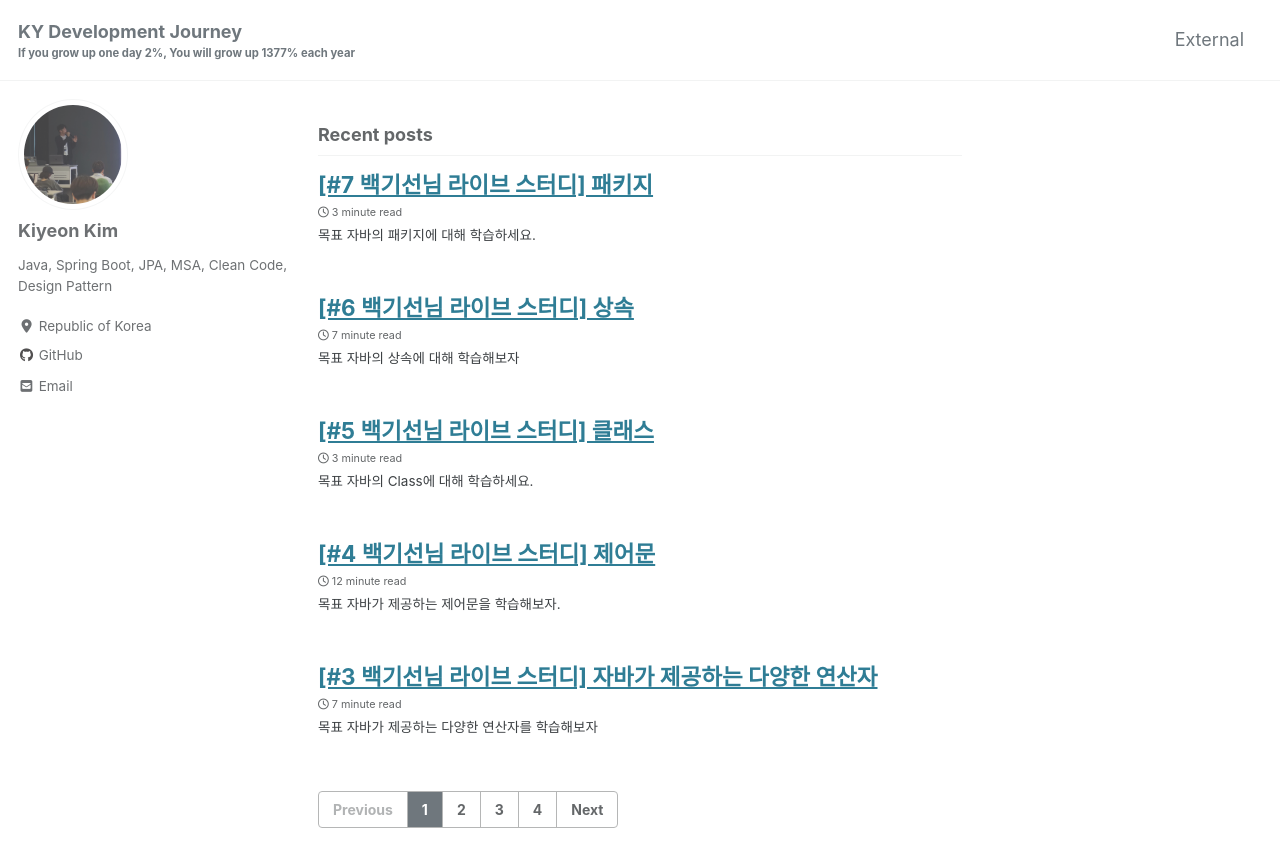
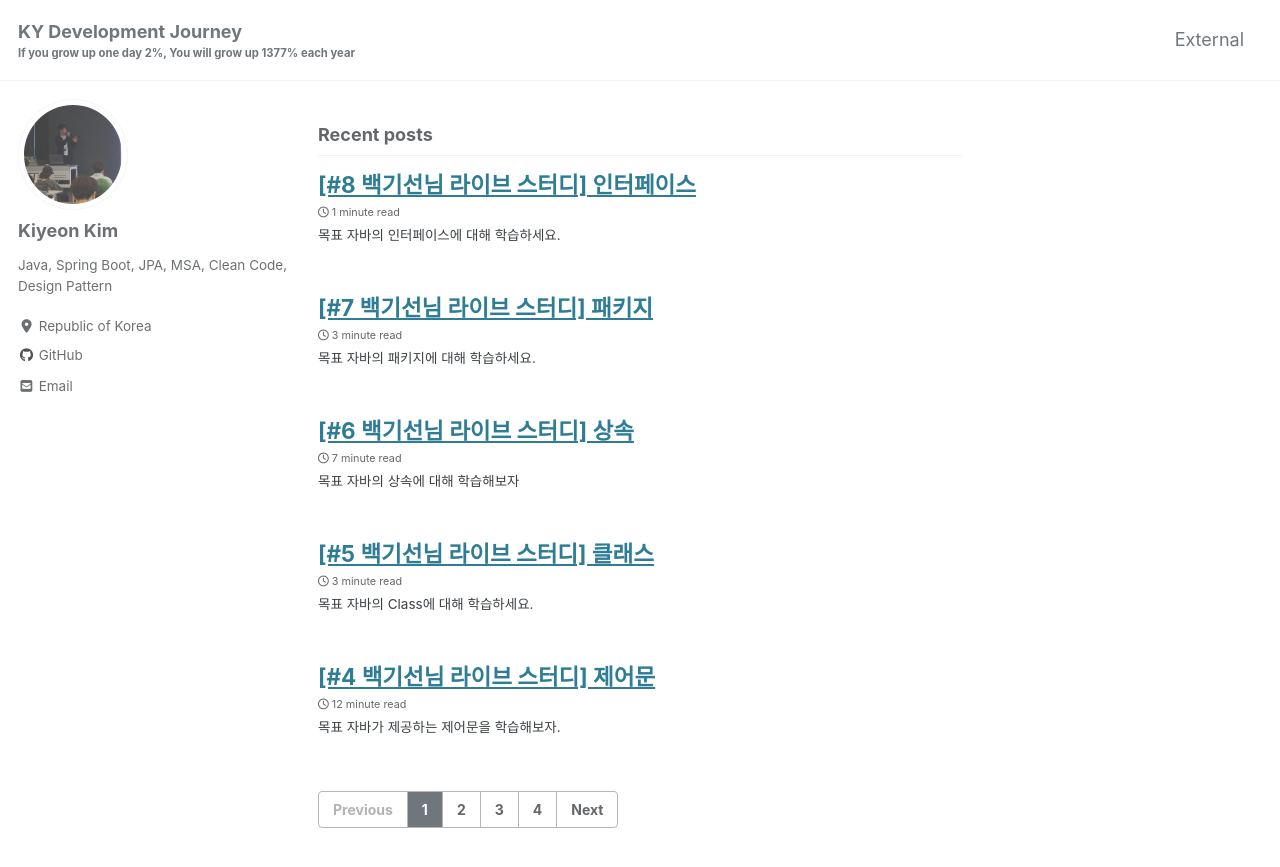
Before and after one commit to giyeon95/giyeon95.github.io, a Jekyll site: the page built from index.html, in a window 1280 px wide and 900 px high. Shown: the top 867 px of the window. Built offline with Jekyll 4.4.1, drawn with Linux system fonts in a browser that asks for light colours; cached includes are drawn as plain includes; nearby versions of some CDN libraries; the list of posts is cut into pages by our own code; some of the changed lines change nothing that is shown.

Commit message:
update week08

````diff
--- /dev/null
+++ b/_posts/2021-01-06-whiteship_study_week08.md
@@ -0,0 +1,196 @@
+---
+title: "[#8 백기선님 라이브 스터디] 인터페이스"
+date: 2021-01-06 22:05:10 -0900
+categories: whiteship
+---
+
+# 목표
+자바의 인터페이스에 대해 학습하세요.
+
+# 학습 내용
+* 인터페이스 정의하는 방법
+* 인터페이스 구현하는 방법
+* 인터페이스 레퍼런스를 통해 구현체를 사용하는 방법
+* 인터페이스 상속
+* 인터페이스의 기본 메소드 (Default Method), 자바 8
+* 인터페이스의 static 메소드, 자바 8
+* 인터페이스의 private 메소드, 자바 9
+
+##
+
+## 인터페이스란?
+
+인터페이스는 일종의 추상클래스이다. 인터페이스는 추상클래스처럼 추상메서드를 갖지만 추상클래스보다 추상화 정도가 높다고 보면 된다.
+
+
+
+## 인터페이스 정의하는 방법
+
+MyService라는 Interface를 정의해보자.
+
+```java
+public interface MyService {
+
+    int usePort = 1111;
+
+    void initService();
+}
+```
+
+위 인터페이스는 다음과 같은 특징이 있다.
+
+### 멤버변수
+
+위 MyService에는 usePort 멤버변수를 정의하였다. 사실 인터페이스의 모든 멤버변수는 아래와 같은 특징이 있다.
+
+> 모든 멤버변수는 public static final 이어야 하며, 생략할 수 있다.
+
+```java
+int usePort = 1111;
+// public static final usePort = 1111;
+```
+
+즉 위 interface에서 정의된 멤버변수를 구현하는 클래스에서는 readOnly다.
+
+
+
+### 메소드
+
+위의 initService라는 메소드 역시 아래와 같은 특징이 있다.
+
+> 모든 메소드는 public abstract이어야하며 이를 생략할 수 있다.
+
+```java
+void initService();
+// public abstract void initService();
+```
+
+즉 interface에서 정의된 메소드를 구현하는 클래스에서는 반드시 정의해야 한다.
+
+
+
+또한 멤버변수와 메소드는 동일하게 public외 다른 접근제어자는 사용할 수 없다.
+
+
+
+## 인터페이스 구현하는 방법
+
+인터페이스는 구현시 implements 라는 명령어를 사용한다. 또한 일반적인 상속과 다중 구현(상속)이 가능하다.
+
+또한 인터페이스에 정의된 메소드는 *반드시 모두 정의* 해야한다.
+
+```java
+public class MyServiceImpl implements MyService {
+
+    @Override
+    public void initService() {
+        System.out.println(usePort);
+    }
+}
+
+```
+
+
+
+
+
+
+
+### 테스트
+
+테스트 방법은 다음과 같다. (springBoot환경에서 테스트해서 몇가지 어노테이션이 추가로 존재한다.)
+
+1. reflection을 이용해서, 인터페이스를 구현클래스의 멤버변수와, 메소드의 접근자를 가져온다.
+2. 멤버변수는 static, public 이 맞는지 확인한다.
+3. 메소드는 public 이 맞는지 확인한다.
+
+```java
+package com.example.demospringboot.example;
+
+import static org.junit.jupiter.api.Assertions.assertTrue;
+
+import java.lang.reflect.Modifier;
+import java.util.stream.Stream;
+import org.junit.jupiter.api.DisplayName;
+import org.junit.jupiter.api.Test;
+import org.springframework.beans.factory.annotation.Autowired;
+import org.springframework.boot.test.context.SpringBootTest;
+
+@SpringBootTest
+class MyServiceImplTest {
+
+    @Autowired
+    MyService myService;
+
+    @Test
+    @DisplayName("멤버변수 접근자 테스트")
+    void variableAccessModifierTest() throws NoSuchFieldException {
+
+        int modifiers = myService.getClass().getField("usePort").getModifiers();
+
+        assertTrue(Modifier.isPublic(modifiers));
+        assertTrue(Modifier.isStatic(modifiers));
+
+
+        Stream.of(myService.getClass().getInterfaces().getClass().getDeclaredFields()).forEach(System.out::println);
+    }
+
+    @Test
+    @DisplayName("메소드 접근자 테스트")
+    void methodAccessModifierTest() throws NoSuchMethodException {
+        int modifiers = myService.getClass().getMethod("initService").getModifiers();
+
+        assertTrue(Modifier.isPublic(modifiers));
+
+        Stream.of(myService.getClass().getInterfaces().getClass().getDeclaredFields()).forEach(System.out::println);
+    }
+}
+```
+
+
+
+![스크린샷 2021-01-06 오후 11 19 52](https://user-images.githubusercontent.com/37217320/103778630-dcc18d80-5075-11eb-9cc6-b86b49396c7e.png)
+
+
+
+##
+
+## 인터페이스 레퍼런스를 통해 구현체를 사용하는 방법
+
+위 인터페이스는 다음과 같이 정의할 수 있다.
+
+```java
+MyInterface myInterface = new MyInterfaceImpl();
+```
+
+상속과 동일하게 다형성에 대해 지원하며, 인터페이스 타입의 참조변수로 인터페이스를 구현한 클래스의 인스턴스를 참조 할 수도 있다.
+
+즉 아래처럼 작성할 수 있다.
+
+```java
+  @Test
+    void polymorphismExample() {
+        MyService myService = new MyServiceImpl();
+        MyService secondMyService = new MyServiceImpl2();
+    }
+```
+
+자세한 내용은 라이브 스터디의 6주차 내용에 나와있으며,
+
+6주차 (상속) 에서 학습하였던 메소드 디스패치 역시 동작을 한다.
+
+- 정적 메소드 디스패치(Static Method Dispatch)
+- 동적 메소드 디스패치(Dynamic Method Dispatch)
+- 더블 메소드 디스패치(Double Method Dispatch)
+
+[백기선님 라이브 스터디 6주차 상속](https://giyeon95.github.io/whiteship/whiteship_study_week06/#4-메소드-디스패치method-dispatch)
+
+
+
+## Reference
+
+> [Java의 정석 [2판]](https://www.kangcom.com/sub/view.asp?sku=201002020001)
+>
+> [[자바컴파일 - javac 명령어/옵션 사용법 및 문제해결 (Feat. 스프링부트)](https://suzxc2468.tistory.com/193)
+>
+> [클래스 패스](https://opentutorials.org/course/1223/5527)
````
Also changed, not shown: _posts/2020-12-31-whiteship_study_week07.md (line endings or trailing spaces).
